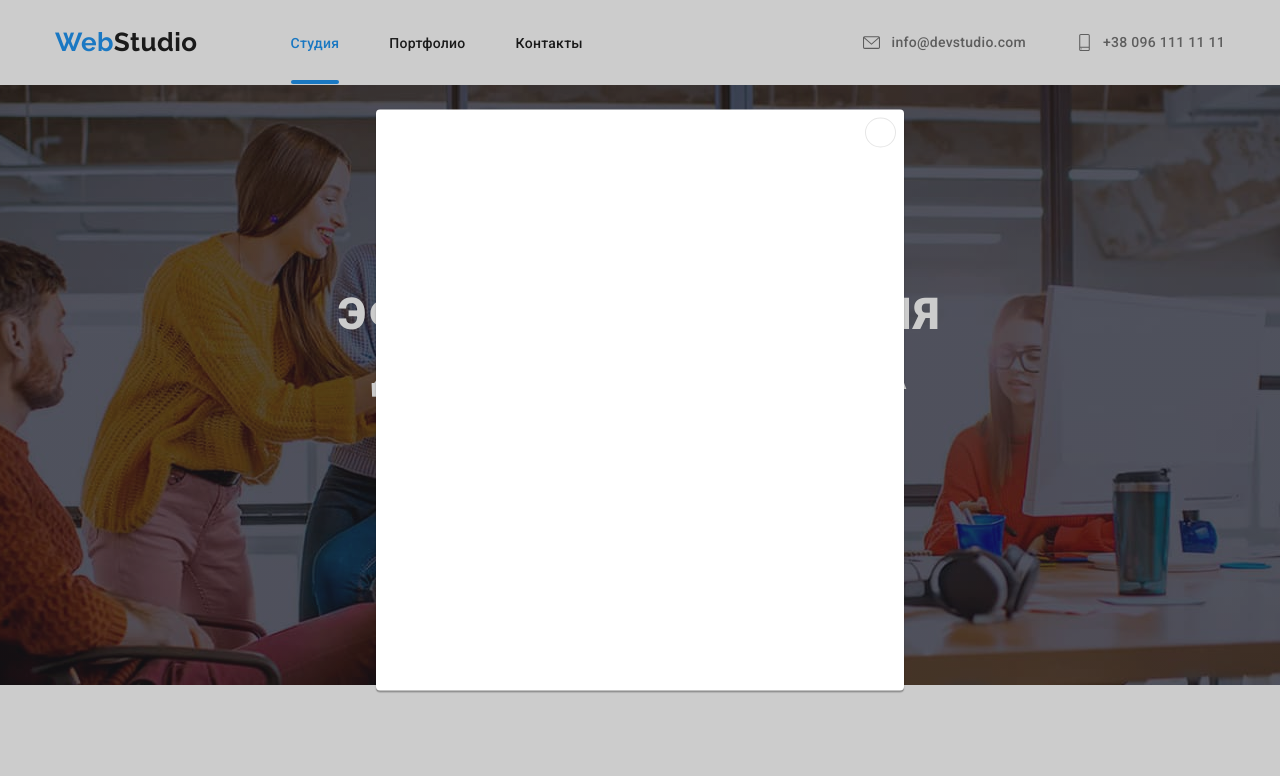
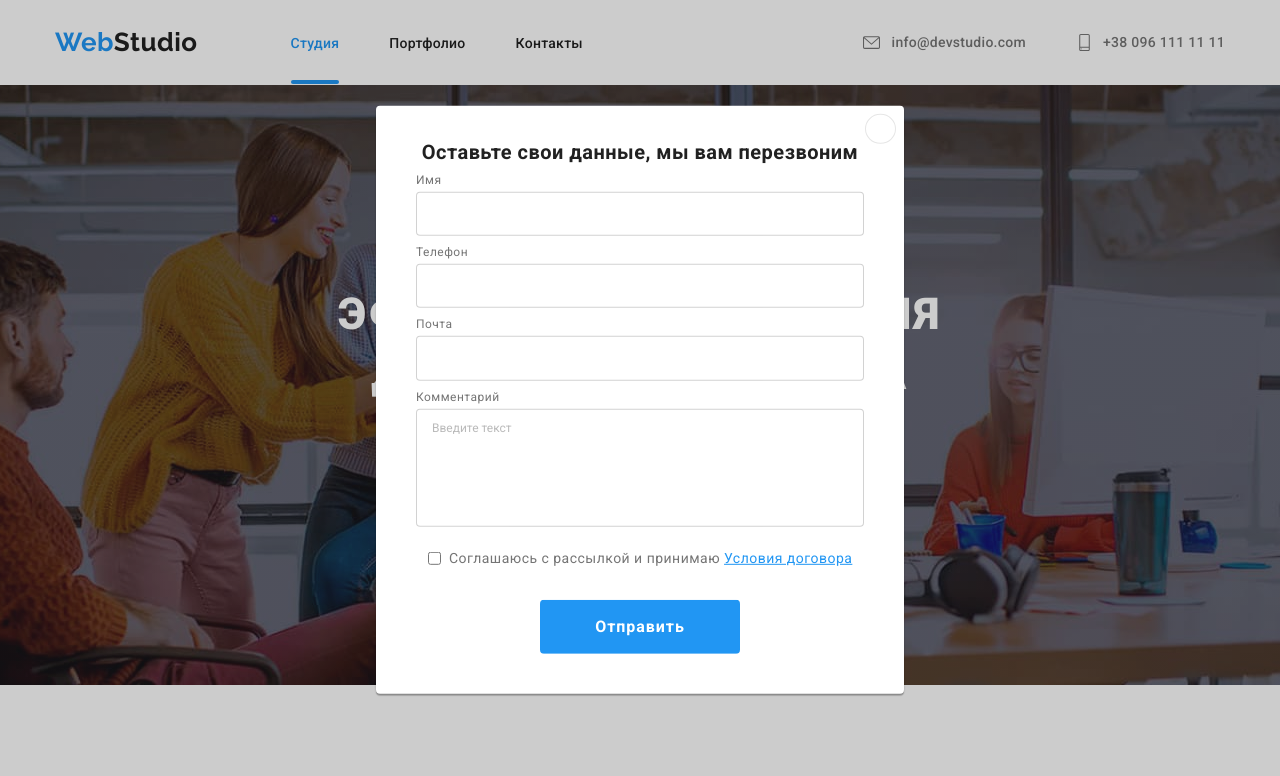
Before and after one commit to Art-Smirnov/goit-markup-hw-06, a plain HTML site: page index.html in a window 1280 px wide. Both pictures are taken after a click on the button "Заказать услугу". Shown: the top 776 px of the page. Drawn offline with nearby package versions, Linux system fonts and the light colour scheme; files whose address does not match are found by name.

Commit message:
починає оформлення модалки

```diff
--- a/css/common.css
+++ b/css/common.css
@@ -25,6 +25,7 @@ body {
   width: 1200px;
   /* outline: 2px solid tomato; */
 }
+
 .visually-hidden {
   position: absolute;
   width: 1px;
@@ -49,6 +50,11 @@ img {
   padding: 0;
   list-style: none;
 }
+
+textarea {
+  resize: none;
+}
+
 /* Section */
 .section {
   padding-top: 94px;
@@ -86,7 +92,7 @@ img {
   font-size: 26px;
   line-height: 1.19;
 }
-.logo span {
+.logo .accent {
   color: var(--title-text-color);
 
   text-decoration: none;
@@ -214,7 +220,7 @@ img {
   line-height: 1.19;
 }
 
-.footer-logo span {
+.footer-logo .accent {
   color: var(--primary-white-color);
 
   text-decoration: none;
--- a/css/main.css
+++ b/css/main.css
@@ -302,8 +302,8 @@
   position: absolute;
   top: 50%;
   left: 50%;
-  text-align: right;
-  padding: 8px;
+
+  padding: 8px 8px 40px;
 
   background: var(--primary-white-color);
   box-shadow: 0px 1px 3px rgba(0, 0, 0, 0.12), 0px 1px 1px rgba(0, 0, 0, 0.14),
@@ -320,19 +320,114 @@
 .backdrop.is-hidden .modal {
   transform: scale(0.9) translate(-50%, -50%);
 }
-.modal-btn {
-  /* display: inline-block; */
+
+.close-modal-btn {
+  display: block;
+  margin-left: auto;
   padding: 5px 9px;
   background: transparent;
   border: 1px solid rgba(0, 0, 0, 0.1);
   border-radius: 50%;
   cursor: pointer;
 }
+
 .icon-close {
   fill: currentColor;
 }
-.modal-btn:hover {
+.close-modal-btn:hover {
+  color: var(--accent-color);
+}
+
+.modal-form {
+  /* outline: 1px solid green; */
+  width: 448px;
+  margin-left: auto;
+  margin-right: auto;
+}
+
+.modal-tittle {
+  display: block;
+  margin-top: 0px;
+  margin-bottom: 12px;
+  text-align: center;
+  color: var(--title-text-color);
+
+  font-size: 20px;
+  line-height: 0.87;
+}
+
+.form-field {
+  display: flex;
+  flex-direction: column;
+  margin-bottom: 10px;
+  /* outline: 1px solid blue; */
+}
+
+.form-input {
+  padding: 12px 15px;
+  border-radius: 4px;
+  border: 1px solid rgba(33, 33, 33, 0.2);
+}
+
+.form-label {
+  margin-bottom: 4px;
+  font-size: 12px;
+  line-height: 1.16;
+}
+
+.form-field.comment {
+  margin-bottom: 20px;
+}
+.form-field .form-input::placeholder {
+  color: rgba(117, 117, 117, 0.5);
+  font-size: 12px;
+  line-height: 1.16;
+}
+.policy {
+  display: flex;
+  align-items: center;
+  justify-content: center;
+  margin-bottom: 30px;
+
+  font-size: 14px;
+  line-height: 1.71;
+}
+.policy input[type='checkbox'] {
+  margin-right: 8.38px;
+}
+
+.policy-label .policy-link {
+  color: var(--accent-color);
+}
+
+.modal-btn {
+  display: block;
+  border-radius: 4px;
+  padding: 10px 32px;
+  margin-left: auto;
+  margin-right: auto;
+  min-width: 200px;
+
   color: var(--primary-white-color);
-  background: var(--accent-color);
-  border-color: var(--primary-white-color);
+  background-color: var(--accent-color);
+
+  border-color: transparent;
+  font-family: inherit;
+
+  text-decoration: none;
+  font-weight: 700;
+  font-size: 16px;
+  line-height: 1.87;
+  letter-spacing: 0.06em;
+  text-align: center;
+
+  transition: color 250ms var(--timing-function),
+    background-color 250ms var(--timing-function);
 }
+
+.modal-btn:hover,
+.modal-btn:focus {
+  color: var(--title-text-color);
+  background-color: var(--secondary-bg-color);
+  cursor: pointer;
+}
--- a/index.html
+++ b/index.html
@@ -690,13 +690,61 @@
         </div>
       </div>
     </footer>
+
+    <!-- Модельное окно -->
+
     <div data-modal class="backdrop is-hidden">
       <div class="modal">
-        <button class="modal-btn" data-modal-close>
+        <button class="close-modal-btn" data-modal-close>
           <svg class="icon-close" width="11" height="11">
             <use href="./pictures/icons/icomoon2/close.svg#icon-close"></use>
           </svg>
         </button>
+        <b class="modal-tittle">Оставьте свои данные, мы вам перезвоним</b>
+        <form class="modal-form">
+          <div class="form-field">
+            <label class="form-label" for="name">Имя</label>
+            <input class="form-input" type="text" name="name" id="name" />
+          </div>
+
+          <div class="form-field">
+            <label class="form-label" for="tel">Телефон</label>
+            <input class="form-input" type="tel" name="tel" id="tel" />
+          </div>
+
+          <div class="form-field">
+            <label class="form-label" for="mail">Почта</label>
+            <input class="form-input" type="email" name="mail" id="mail" />
+          </div>
+
+          <div class="form-field comment">
+            <label class="form-label" for="comment">Комментарий</label>
+            <textarea
+              class="form-input"
+              name="comment"
+              id="comment"
+              rows="5"
+              placeholder="Введите текст"
+            ></textarea>
+          </div>
+          <div class="policy">
+            <input type="checkbox" name="policy" />
+            <label class="policy-label" for="policy"
+              >Соглашаюсь с рассылкой и принимаю
+              <a
+                target="_blank"
+                rel="noopener noreferer"
+                href="#"
+                class="policy-link"
+                >Условия договора</a
+              >
+            </label>
+          </div>
+
+          <div class="">
+            <button class="modal-btn" type="submit">Отправить</button>
+          </div>
+        </form>
       </div>
     </div>
     <script src="./js/modal.js"></script>
```
